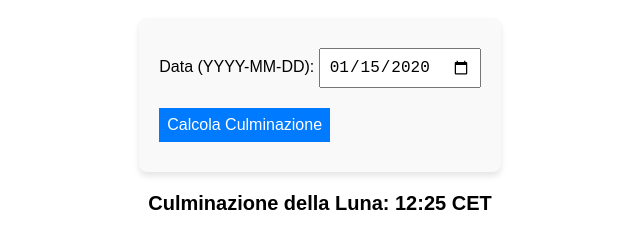
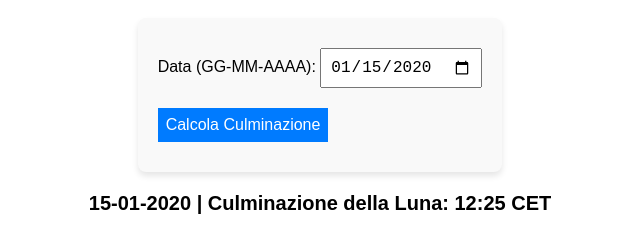
Before and after one commit to Giomas-01/cielo, a plain HTML site: page luna_qwen_001.html in a window 1280 px wide. Both pictures are taken after typing "2020-01-15" into the empty fields and a click on the button "Calcola Culminazione". Shown: the part 90-342 px from the top of the page, without its empty margins (320-960 px from the left). Drawn offline with Linux system fonts and the light colour scheme.

Commit message:
Update luna_qwen_001.html

```diff
--- a/luna_qwen_001.html
+++ b/luna_qwen_001.html
@@ -42,7 +42,7 @@
 <body>
     <h1>Calcolo Culminazione della Luna</h1>
     <div class="container">
-        <label for="date">Data (YYYY-MM-DD):</label>
+        <label for="date">Data (GG-MM-AAAA):</label>
         <input type="date" id="date"><br>
 
         <button onclick="calculateMoonCulmination()">Calcola Culminazione</button>
@@ -126,7 +126,10 @@
                 return;
             }
 
-            const date = new Date(dateInput + 'T00:00:00Z'); // Midnight UTC
+            // Convert date from YYYY-MM-DD to Date object
+            const [year, month, day] = dateInput.split('-').map(Number);
+            const date = new Date(year, month - 1, day);
+
             const latitude = 45.2740; // Latitude of Milan (Italy)
             const longitude = 9.0934; // Longitude of Milan (Italy)
 
@@ -152,10 +155,12 @@
                 // Format the result
                 const hours = localCulminationTime.getUTCHours();
                 const minutes = localCulminationTime.getUTCMinutes();
-                const result = `${hours}:${minutes < 10 ? '0' : ''}${minutes} CET`;
+                const formattedDate = formatDate(date);
+
+                const result = `${formattedDate} | Culminazione della Luna: ${hours}:${minutes < 10 ? '0' : ''}${minutes} CET`;
 
                 // Display the result
-                document.getElementById("culminationTime").innerText = `Culminazione della Luna: ${result}`;
+                document.getElementById("culminationTime").innerText = result;
             } catch (error) {
                 console.error("Errore durante il calcolo:", error);
                 document.getElementById("culminationTime").innerText = "Culminazione della Luna: Errore nel calcolo";
@@ -169,6 +174,13 @@
         function toDegrees(radians) {
             return radians * 180 / Math.PI;
         }
+
+        function formatDate(date) {
+            const day = String(date.getDate()).padStart(2, '0');
+            const month = String(date.getMonth() + 1).padStart(2, '0');
+            const year = date.getFullYear();
+            return `${day}-${month}-${year}`;
+        }
     </script>
 </body>
 </html>
```
